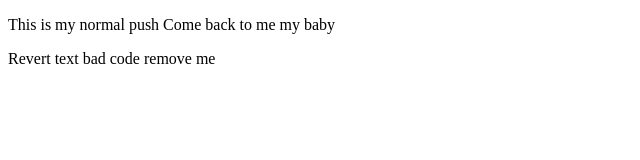
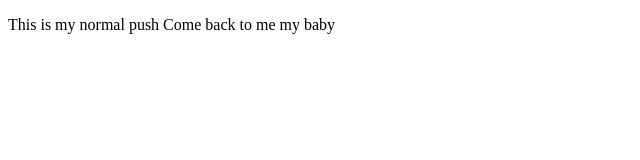
Before and after one commit to dentspaLanding/RollBack, a plain HTML site: page index.html in a window 1280 px wide. Shown: the whole page, without its empty margins (0-640 px from the left). Drawn offline with Linux system fonts and the light colour scheme.

Commit message:
removed the bad version

```diff
--- a/index.html
+++ b/index.html
@@ -12,10 +12,6 @@
     </p>
 
 
-    <p>
-        Revert text bad code remove me
-    </p>
-
 
 </body>
 </html>
```
